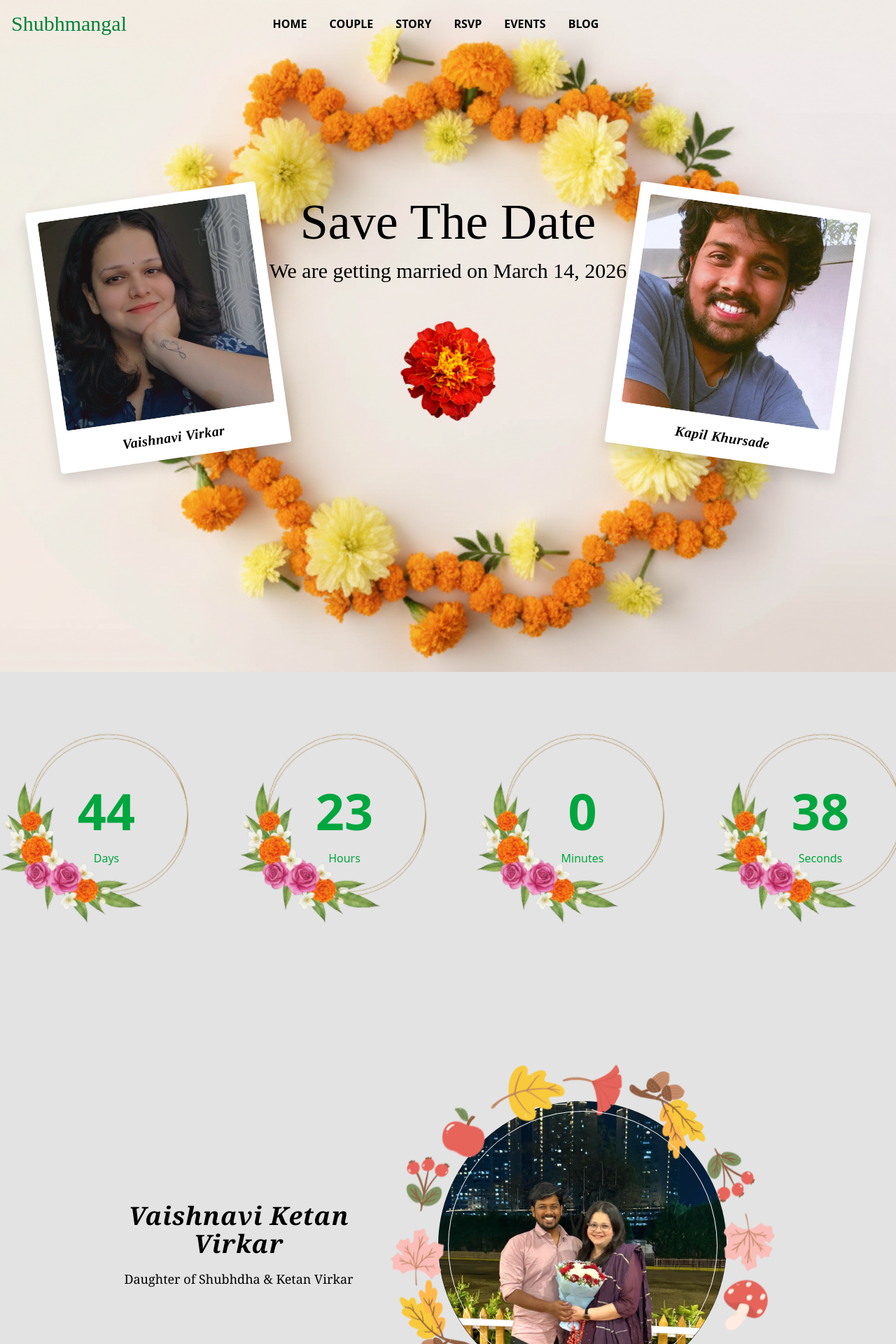
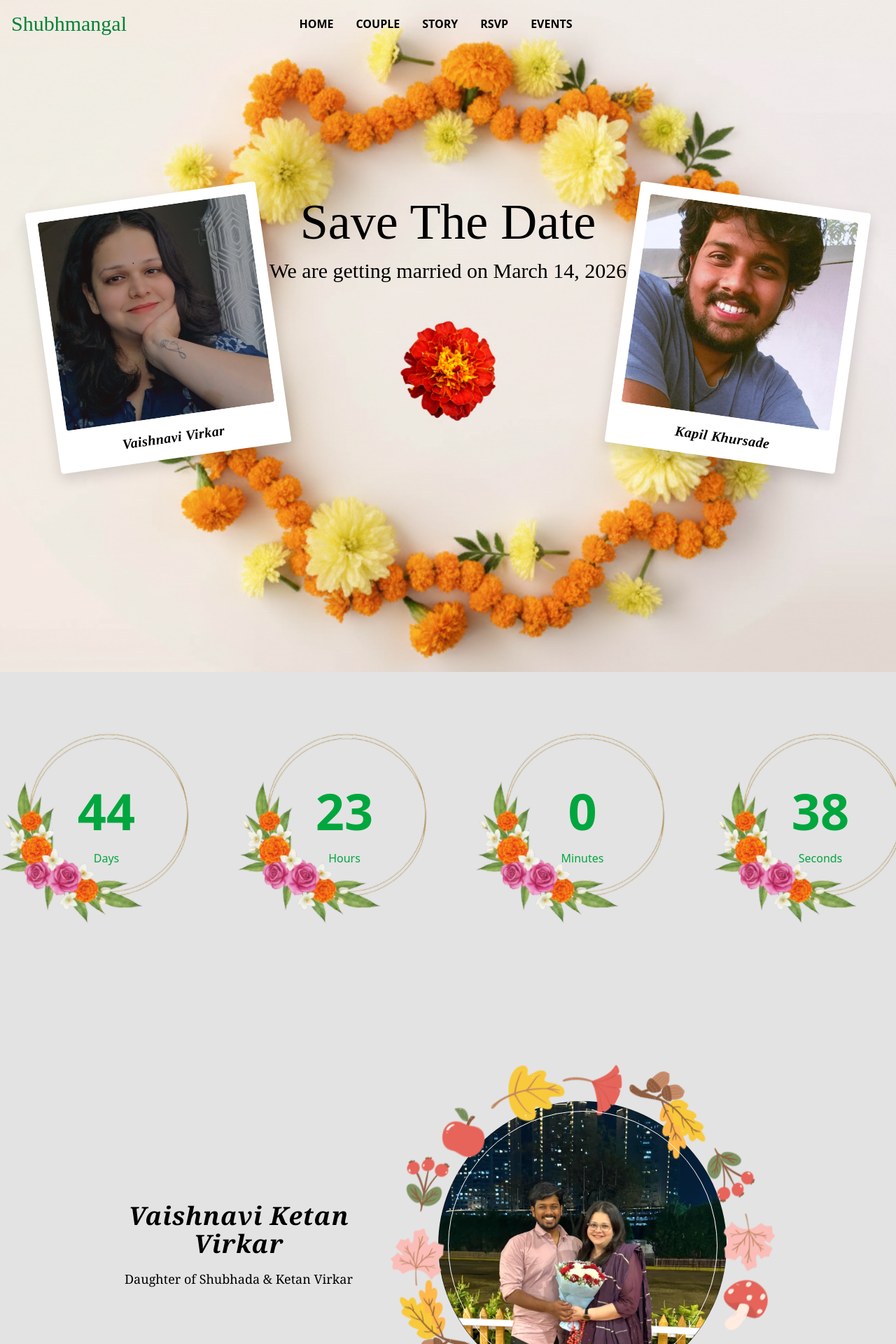
Before and after one commit to kapilwedsvaishnavi/kapilwedsvaishnavi.github.io, a React (Vite) app: page / in a window 1280 px wide. Shown: the top 1920 px of the page at 70% size. Built offline with nearby package versions, Linux system fonts and the light colour scheme; a web font is replaced by a local one.

Commit message:
speeling change and remove blog

```diff
--- a/src/componants/Couple.tsx
+++ b/src/componants/Couple.tsx
@@ -7,7 +7,7 @@ const Couple = () => {
     return (
         <section className="couple_section" id="couple">
             <div className="w-full flex flex-col-1 lg:flex-row flex-wrap justify-center items-center">
-                <CoupleDetailsCard name={"Vaishnavi Ketan Virkar"} details={"Daughter of Shubhdha & Ketan Virkar"} />
+                <CoupleDetailsCard name={"Vaishnavi Ketan Virkar"} details={"Daughter of Shubhada & Ketan Virkar"} />
                 <CircularRotatingFrame frameSrc={Circular_Frame} imageSrc={Couple_Circle_Img}/>
                 <CoupleDetailsCard name={"Kapil Keshav Khursade"} details={"Son of Suvarna & Keshav Khursade"} />
             </div>
--- a/src/ui/Navbar.tsx
+++ b/src/ui/Navbar.tsx
@@ -33,7 +33,6 @@ export default function Navbar() {
           <li><a href="#story" className="text-black hover:text-green-700">STORY</a></li>
           <li><a href="#rsvp" className="text-black hover:text-green-700">RSVP</a></li>
           <li><a href="#events" className="text-black hover:text-green-700">EVENTS</a></li>
-          <li><a href="#blog" className="text-black hover:text-green-700">BLOG</a></li>
         </ul>
 
         {/* Icons */}
```
